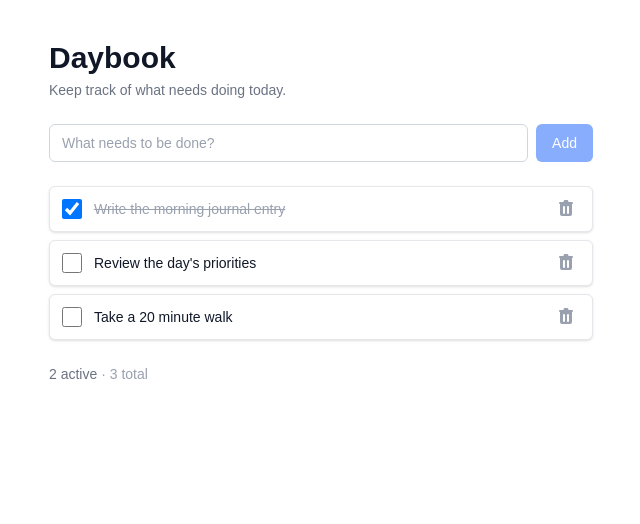
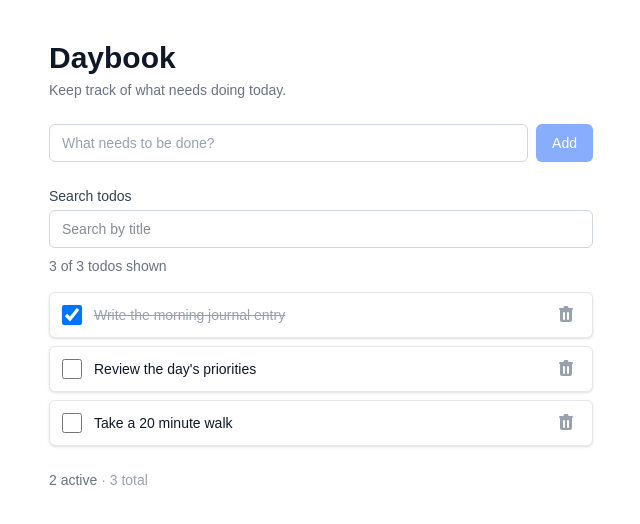
Before and after one commit to illegalcall/todo-app, a Next.js app: page / in a window 1280 px wide. Shown: the top 524 px of the page, without its empty margins (319-959 px from the left). Built offline with nearby package versions, Linux system fonts and the light colour scheme.

Commit message:
feat: implement todo title search and accessible clearing

```diff
--- a/app/page.tsx
+++ b/app/page.tsx
@@ -2,7 +2,7 @@
 // #108 — Todo deletion  |  #109 — Todo count summary
 "use client";
 
-import { useState } from "react";
+import { useRef, useState } from "react";
 import type { Todo } from "@/types/todo";
 import { sampleTodos } from "@/types/todo";
 import AddTodo from "@/components/AddTodo";
@@ -10,6 +10,10 @@ import TodoList from "@/components/TodoList";
 
 export default function Home() {
   const [todos, setTodos] = useState<Todo[]>(sampleTodos);
+  const [query, setQuery] = useState("");
+  const searchInput = useRef<HTMLInputElement>(null);
+  const search = query.trim().toLowerCase();
+  const visibleTodos = todos.filter((todo) => todo.title.toLowerCase().includes(search));
 
   function handleAdd(title: string) {
     setTodos((prev) => [
@@ -48,10 +52,32 @@ export default function Home() {
         <AddTodo onAdd={handleAdd} />
       </div>
 
+      <div className="mb-4">
+        <label htmlFor="todo-search" className="mb-1 block text-sm text-gray-700 dark:text-gray-300">
+          Search todos
+        </label>
+        <div className="flex gap-2">
+          <input
+            id="todo-search"
+            ref={searchInput}
+            type="search"
+            value={query}
+            onChange={(event) => setQuery(event.target.value)}
+            placeholder="Search by title"
+            className="min-w-0 flex-1 rounded-md border border-gray-300 bg-white px-3 py-2 text-sm text-gray-900 focus:outline-none focus:ring-2 focus:ring-blue-500 dark:border-gray-600 dark:bg-gray-800 dark:text-gray-100"
+          />
+          {query && <button type="button" onClick={() => { setQuery(""); searchInput.current?.focus(); }} className="rounded-md px-3 py-2 text-sm text-blue-600 focus:outline-none focus:ring-2 focus:ring-blue-500 dark:text-blue-400">Clear search</button>}
+        </div>
+        <p aria-live="polite" className="mt-2 text-sm text-gray-500 dark:text-gray-400">
+          {visibleTodos.length} of {todos.length} todos shown
+        </p>
+      </div>
+
       <TodoList
-        todos={todos}
+        todos={visibleTodos}
         onToggle={handleToggle}
         onDelete={handleDelete}
+        emptyMessage={todos.length > 0 && search ? "No matching todos. Clear or change your search." : undefined}
       />
 
       <p
--- a/components/TodoList.tsx
+++ b/components/TodoList.tsx
@@ -6,13 +6,14 @@ interface TodoListProps {
   todos: Todo[];
   onToggle: (id: string) => void;
   onDelete: (id: string) => void;
+  emptyMessage?: string;
 }
 
-export default function TodoList({ todos, onToggle, onDelete }: TodoListProps) {
+export default function TodoList({ todos, onToggle, onDelete, emptyMessage = "No todos yet. Add one above to get started." }: TodoListProps) {
   if (todos.length === 0) {
     return (
       <p className="rounded-md border border-dashed border-gray-300 px-3 py-6 text-center text-sm text-gray-500 dark:border-gray-600 dark:text-gray-400">
-        No todos yet. Add one above to get started.
+        {emptyMessage}
       </p>
     );
   }
```
Also changed, not shown: 1 other file (tests, documents, lock files or other folders).
